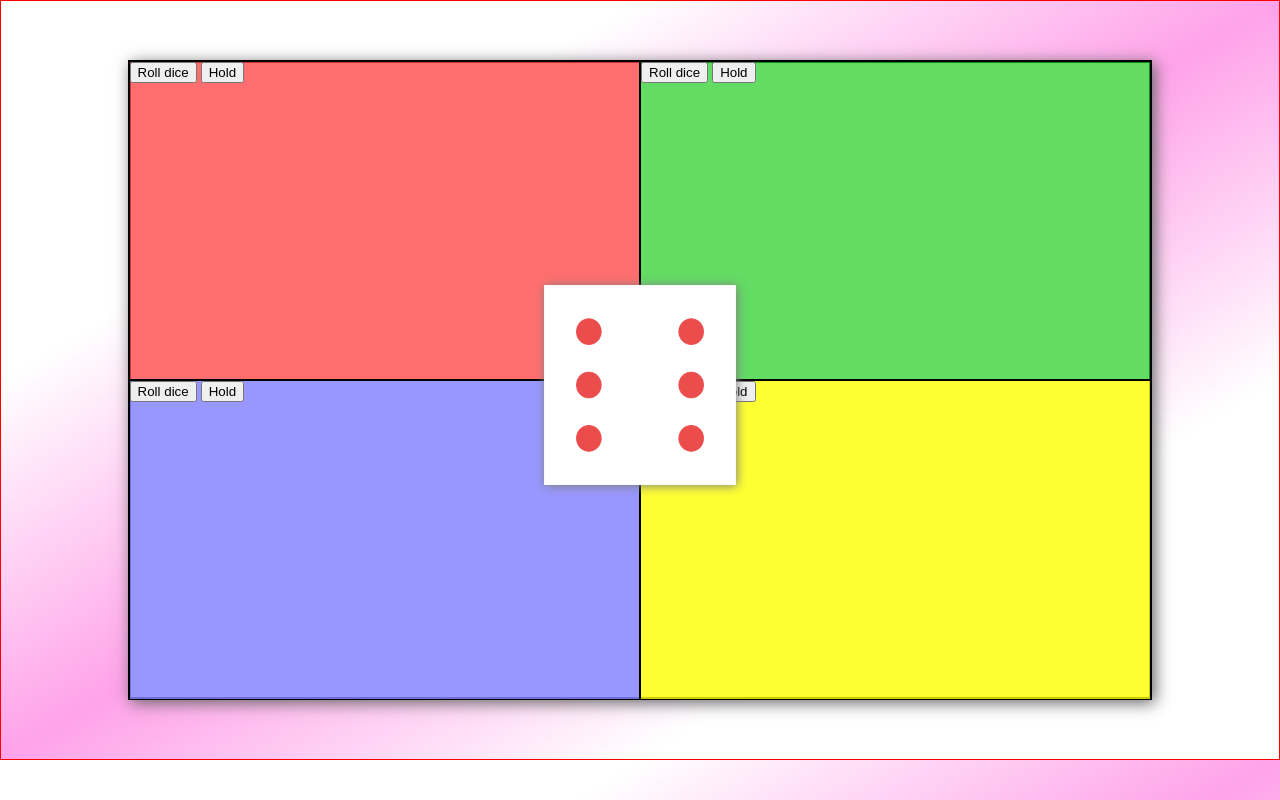
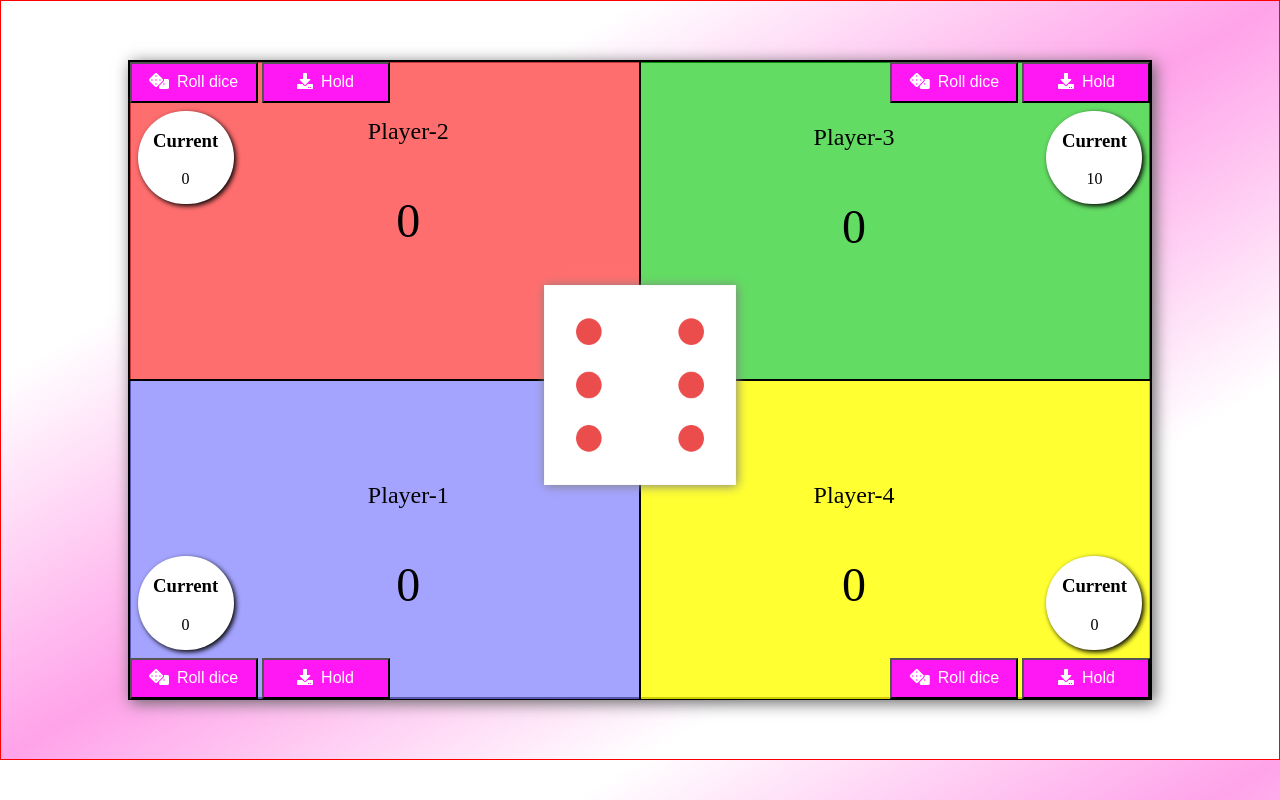
Before and after one commit to shameer2762/ludo-game, a plain HTML site: page index.html in a window 1280 px wide. Drawn offline with Linux system fonts and the light colour scheme; a web font is replaced by a local one.

Commit message:
first commit at temp

```diff
--- a/css/style.css
+++ b/css/style.css
@@ -40,22 +40,42 @@ html {
 .box {
   height: 39.7vh;
   width: 39.8vw;
+  /* display: flex;
+  flex-direction: column;
+  justify-content: end; */
+}
+.box-2 {
+  background-color: rgba(255, 71, 71, 0.783);
+  border: 0.1rem solid black;
+  display: flex;
+  flex-direction: column;
+  overflow: hidden;
+}
+.box-3 {
+  background-color: rgba(25, 204, 25, 0.676);
+  border: 0.1rem solid black;
+  display: flex;
+  flex-direction: column;
+  justify-content: start;
+  align-items: end;
+  overflow: hidden;
 }
 .box-1 {
-  background-color: rgba(255, 71, 71, 0.783);
+  background-color: rgba(126, 126, 255, 0.701);
   border: 0.1rem solid black;
-}
-.box-2 {
-  background-color: rgba(25, 204, 25, 0.676);
-  border: 0.1rem solid black;
-}
-.box-3 {
-  background-color: rgba(132, 132, 255, 0.844);
-  border: 0.1rem solid black;
+  display: flex;
+  flex-direction: column;
+  justify-content: end;
+  /* overflow: hidden; */
 }
 .box-4 {
   background-color: rgba(255, 255, 0, 0.806);
   border: 0.1rem solid black;
+  display: flex;
+  flex-direction: column;
+  justify-content: end;
+  align-items: end;
+  overflow: hidden;
 }
 .dice {
   position: absolute;
@@ -63,5 +83,120 @@ html {
   left: 42.5%;
   height: 25vh;
   width: 15vw;
-  box-shadow: 1px 1px 10px grey;
+  box-shadow: 1px 1px 10px rgb(131, 131, 131);
+  /* display: none; */
 }
+.roll-dice,
+.hold {
+  padding: 0.6rem;
+  background-color: rgb(255, 24, 243);
+  width: 8rem;
+  color: white;
+  font-size: 1rem;
+  cursor: pointer;
+  /* display: none; */
+  /* border: none; */
+}
+.hold {
+  margin-top: 0;
+}
+.dice-icon,
+.hold-icon {
+  color: white;
+  font-size: 1rem;
+  margin-right: 0.5rem;
+  /* border: 0.01rem solid black; */
+}
+
+.current--1,
+.current--2,
+.current--3,
+.current--4 {
+  background-color: white;
+  width: 6rem;
+  margin: 0.5rem;
+  text-align: center;
+  border-radius: 5rem;
+  box-shadow: 2px 2px 5px rgb(0, 0, 0);
+}
+.current-score--2 {
+  /* margin-top: 0; */
+  font-size: 1.1rem;
+}
+/* .scores {
+  display: flex;
+} */
+.player--2 {
+  margin-left: 3rem;
+  margin-top: -7.4rem;
+  text-align: center;
+}
+.player--2-heading,
+.player--3-heading,
+.player--1-heading,
+.player--4-heading {
+  font-size: 1.5rem;
+}
+.player--2-score,
+.player--3-score,
+.player--1-score,
+.player--4-score {
+  font-size: 3rem;
+}
+
+.player--3 {
+  margin-top: -7rem;
+  margin-right: 16rem;
+  text-align: center;
+}
+
+.player--1 {
+  margin-left: 3rem;
+  margin-bottom: -7rem;
+  text-align: center;
+}
+.player--4 {
+  margin-bottom: -7rem;
+  margin-right: 16rem;
+  text-align: center;
+}
+
+/* classes for hiding player-1 content  */
+
+.roll-and-hold-1,
+.current--1-hidden {
+  display: none;
+}
+.player--1-hidden {
+  margin-bottom: 0;
+}
+
+/* classes for hiding player-2 content  */
+
+.roll-and-hold-2,
+.current--2-hidden {
+  display: none;
+}
+.player--2-hidden {
+  margin-top: 3rem;
+}
+
+/* classes for hiding player-3 content  */
+
+.roll-and-hold-3,
+.current--3-hidden {
+  display: none;
+}
+.player--3-hidden {
+  margin-top: 3rem;
+}
+
+/* classes for for hiding player-4 content  */
+
+.roll-and-hold-4,
+.current--4-hidden {
+  display: none;
+}
+.player--4-hidden {
+  margin-bottom: 1rem;
+}
--- a/index.html
+++ b/index.html
@@ -14,27 +14,71 @@
 
   <div class="main-container">
     <div class="sub-container">
-      <div class="box box-1">
-        <button class="roll-dice">Roll dice</button>
-        <button class="hold">Hold</button>
+      <div class="box box-2">
+        <div class="hidden-2">
+          <button class="roll-dice"><i class="fas fa-dice dice-icon"></i>Roll dice</button>
+          <button class="hold"><i class="fas fa-download hold-icon"></i>Hold</button>
+        </div>
+        <div class="current--2">
+          <h3>Current</h3>
+          <p class="current--2-score">0</p>
+        </div>
+        <div class="player--2">
+          <p class="player--2-heading">Player-2</p>
+          <p class="player--2-score">0</p>
+        </div>
       </div>
-      <div class="box box-2">
-        <button class="roll-dice">Roll dice</button>
-        <button class="hold">Hold</button>
+      <div class="box box-3">
+        <div class="hidden-3">
+          <button class="roll-dice"><i class="fas fa-dice dice-icon"></i>Roll dice</button>
+          <button class="hold"><i class="fas fa-download hold-icon"></i>Hold</button>
+        </div>
+        <div class="current--3">
+          <h3>Current</h3>
+          <p class="current--3-score">10</p>
+        </div>
+        <div class="player--3">
+          <p class="player--3-heading">Player-3</p>
+          <p class="player--3-score">0</p>
+        </div>
       </div>
     </div>
     <div class="sub-container">
-      <div class="box box-3">
-        <button class="roll-dice">Roll dice</button>
-        <button class="hold">Hold</button>
+      <div class="box box-1">
+        <div class="player--1">
+          <p class="player--1-heading">Player-1</p>
+          <p class="player--1-score">0</p>
+        </div>
+        <div class="current--1">
+          <h3>Current</h3>
+          <p class="current--1-score">0</p>
+        </div>
+        <div class="hidden-1">
+          <button class="roll-dice"><i class="fas fa-dice dice-icon"></i>Roll dice</button>
+          <button class="hold"><i class="fas fa-download hold-icon"></i>Hold</button>
+        </div>
+
       </div>
       <div class="box box-4">
-        <button class="roll-dice">Roll dice</button>
-        <button class="hold">Hold</button>
+        <div class="player--4">
+          <p class="player--4-heading">Player-4</p>
+          <p class="player--4-score">0</p>
+        </div>
+        <div class="current--4">
+          <h3>Current</h3>
+          <p class="current--4-score">0</p>
+        </div>
+        <div class="hidden-4">
+          <button class="roll-dice"><i class="fas fa-dice dice-icon"></i>Roll dice</button>
+          <button class="hold"><i class="fas fa-download hold-icon"></i>Hold</button>
+        </div>
+
       </div>
     </div>
   </div>
   <img src="./img/dice-6.png" alt="image not found" class="dice">
 
+
+  <script src="./js/script.js"></script>
 </body>
 </html>
--- a/js/script.js
+++ b/js/script.js
@@ -0,0 +1,32 @@
+'use strict'
+
+const hidden1El = document.querySelector('.hidden-1')
+const hidden2El = document.querySelector('.hidden-2')
+const hidden3El = document.querySelector('.hidden-3')
+const hidden4El = document.querySelector('.hidden-4')
+
+const current1El = document.querySelector('.current--1')
+const current2El = document.querySelector('.current--2')
+const current3El = document.querySelector('.current--3')
+const current4El = document.querySelector('.current--4')
+
+const player1El = document.querySelector('.player--1')
+const player2El = document.querySelector('.player--2')
+const player3El = document.querySelector('.player--3')
+const player4El = document.querySelector('.player--4')
+
+// hidden1El.classList.add('roll-and-hold-1')
+// current1El.classList.add('current--1-hidden')
+// player1El.classList.add('player--1-hidden')
+
+// // hidden2El.classList.add('roll-and-hold-2')
+// // current2El.classList.add('current--2-hidden')
+// // player2El.classList.add('player--2-hidden')
+
+// hidden3El.classList.add('roll-and-hold-3')
+// current3El.classList.add('current--3-hidden')
+// player3El.classList.add('player--3-hidden')
+
+// hidden4El.classList.add('roll-and-hold-4')
+// current4El.classList.add('current--4-hidden')
+// player4El.classList.add('player--4-hidden')
```
